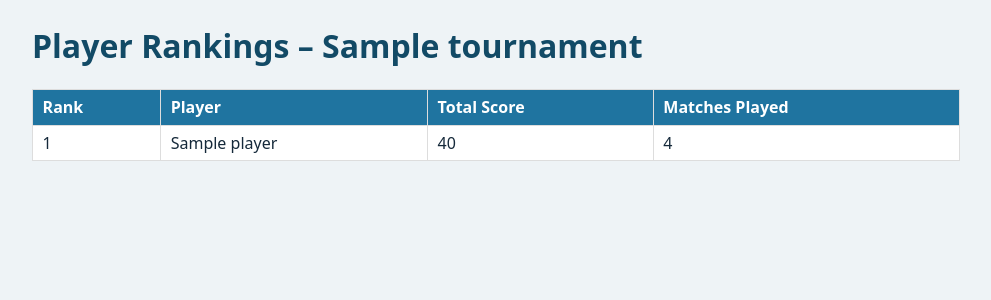
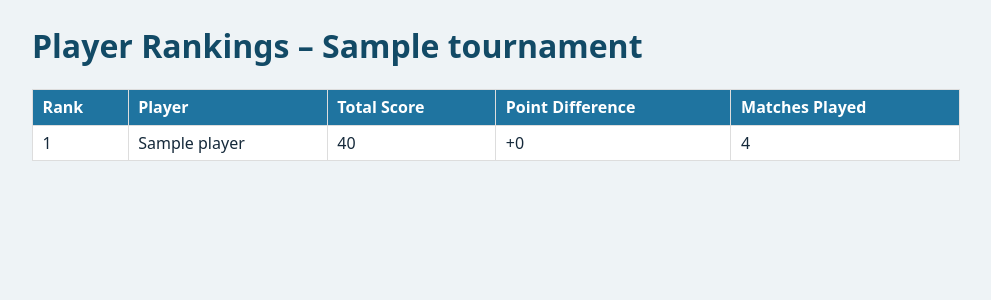
Before and after one commit to paulinemlchan/dinkEngine, a Flask app: page /t/1/rankings in a window 1280 px wide. Shown: the part 164-464 px from the top of the page, without its empty margins (144-1135 px from the left). Run offline with Flask 3, Linux system fonts and the light colour scheme; tables that the repository leaves empty hold one stand-in row (values such as "Sample post").

Commit message:
Add point difference to rankings as a tiebreaker

```diff
--- a/routes/public.py
+++ b/routes/public.py
@@ -89,18 +89,21 @@ def rankings(tournament_id):
 
     totals = {}
     played = {}
+    diffs = {}
 
-    def add(pid, pts):
+    def add(pid, pts, diff):
         if pid is None:
             return
         totals[pid] = totals.get(pid, 0) + pts
         played[pid] = played.get(pid, 0) + 1
+        diffs[pid] = diffs.get(pid, 0) + diff
 
     for m in matches:
-        add(m["team1_player1_id"], m["team1_score"])
-        add(m["team1_player2_id"], m["team1_score"])
-        add(m["team2_player1_id"], m["team2_score"])
-        add(m["team2_player2_id"], m["team2_score"])
+        margin = m["team1_score"] - m["team2_score"]
+        add(m["team1_player1_id"], m["team1_score"], margin)
+        add(m["team1_player2_id"], m["team1_score"], margin)
+        add(m["team2_player1_id"], m["team2_score"], -margin)
+        add(m["team2_player2_id"], m["team2_score"], -margin)
 
     all_players = db.execute(
         "SELECT * FROM players WHERE tournament_id = ? ORDER BY name", (tournament_id,)
@@ -110,10 +113,11 @@ def rankings(tournament_id):
             "name": p["name"],
             "total_score": totals.get(p["id"], 0),
             "matches_played": played.get(p["id"], 0),
+            "point_difference": diffs.get(p["id"], 0),
         }
         for p in all_players
     ]
-    board.sort(key=lambda row: (-row["total_score"], row["name"]))
+    board.sort(key=lambda row: (-row["total_score"], -row["point_difference"], row["name"]))
     return render_template("public/rankings.html", tournament=tournament, board=board)
 
 
--- a/templates/public/rankings.html
+++ b/templates/public/rankings.html
@@ -2,17 +2,18 @@
 {% block content %}
 <h1>Player Rankings &ndash; {{ tournament.name }}</h1>
 <table>
-  <thead><tr><th>Rank</th><th>Player</th><th>Total Score</th><th>Matches Played</th></tr></thead>
+  <thead><tr><th>Rank</th><th>Player</th><th>Total Score</th><th>Point Difference</th><th>Matches Played</th></tr></thead>
   <tbody>
     {% for row in board %}
       <tr>
         <td>{{ loop.index }}</td>
         <td>{{ row.name }}</td>
         <td>{{ row.total_score }}</td>
+        <td>{{ "%+d"|format(row.point_difference) }}</td>
         <td>{{ row.matches_played }}</td>
       </tr>
     {% else %}
-      <tr><td colspan="4">No scores entered yet.</td></tr>
+      <tr><td colspan="5">No scores entered yet.</td></tr>
     {% endfor %}
   </tbody>
 </table>
```
